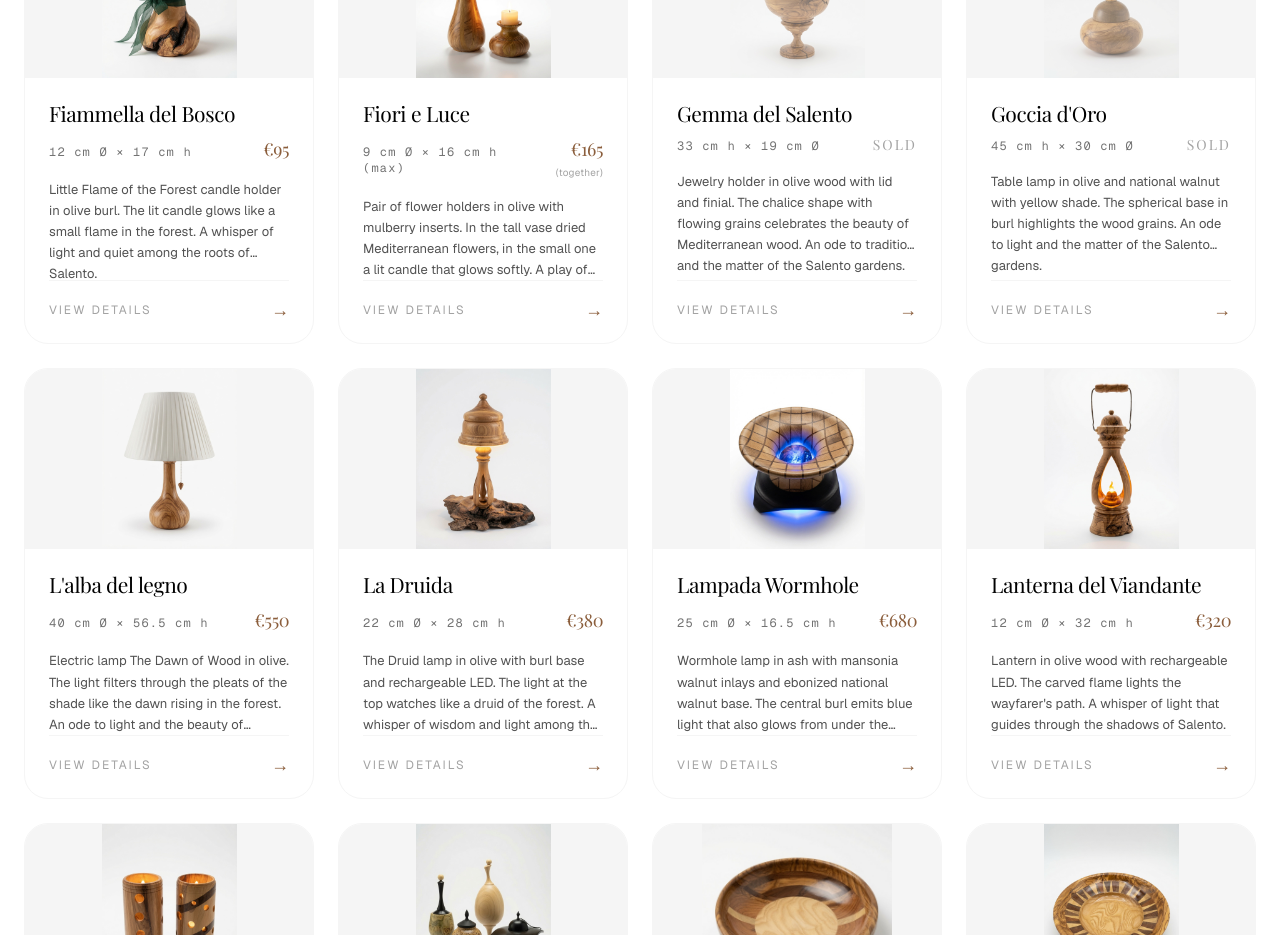
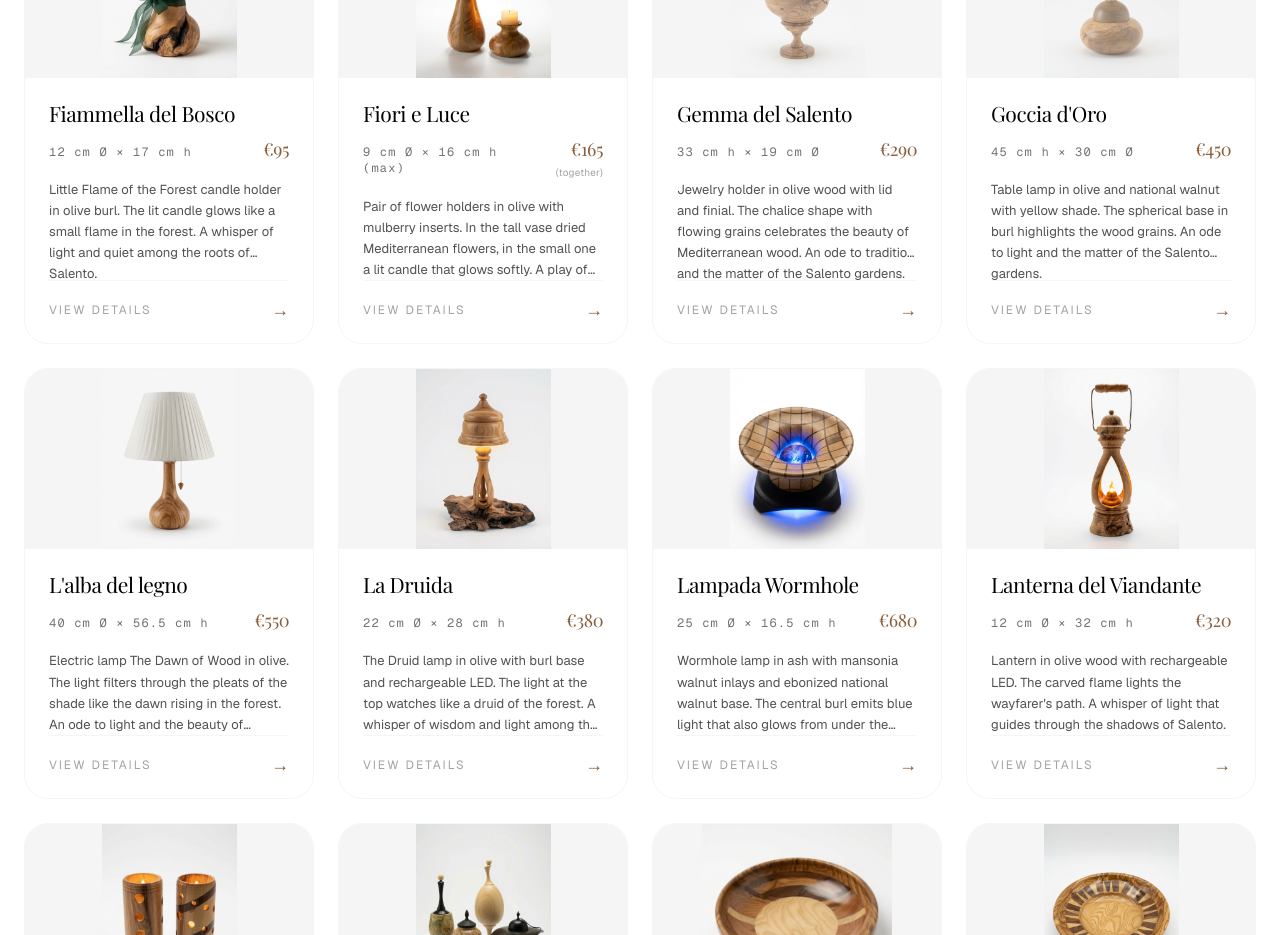
Before and after one commit to asyntes/santeseart-website, a Next.js app: page / in a window 1280 px wide. Shown: the part 4720-5655 px from the top of the page. Built offline with nearby package versions, Linux system fonts and the light colour scheme; no server answers.

Commit message:
Mostra il prezzo anche per le opere vendute nella card galleria
Il badge Venduto resta in alto a sinistra sull'immagine; in basso a
destra viene mostrato il prezzo come per le altre opere.

Co-authored-by: Antonio Santese <asyntes@users.noreply.github.com>

```diff
--- a/app/page.tsx
+++ b/app/page.tsx
@@ -33,23 +33,17 @@ function ExhibitPriceBlock({
   exhibit,
   locale,
   setNote,
-  soldLabel,
   variant,
 }: {
   exhibit: Exhibit;
   locale: Locale;
   setNote: string;
-  soldLabel: string;
   variant: "card" | "modal";
 }) {
   const priceClass =
     variant === "card"
       ? "font-serif text-lg tracking-tight text-[#8B5E3C]"
       : "font-serif text-3xl md:text-4xl tracking-tight text-[#8B5E3C] leading-none";
-  const soldClass =
-    variant === "card"
-      ? "font-serif text-sm tracking-[2px] uppercase text-gray-400"
-      : "font-serif text-2xl md:text-3xl tracking-[2px] uppercase text-gray-400 leading-none";
   const noteClass =
     variant === "card"
       ? "text-[10px] tracking-wide text-gray-400 mt-0.5"
@@ -57,14 +51,8 @@ function ExhibitPriceBlock({
 
   return (
     <div className={variant === "card" ? "text-right shrink-0" : "shrink-0"}>
-      {exhibit.sold ? (
-        <p className={soldClass}>{soldLabel}</p>
-      ) : (
-        <>
-          <p className={priceClass}>{formatExhibitPrice(exhibit.price, locale)}</p>
-          {exhibit.soldAsSet && <p className={noteClass}>{setNote}</p>}
-        </>
-      )}
+      <p className={priceClass}>{formatExhibitPrice(exhibit.price, locale)}</p>
+      {exhibit.soldAsSet && <p className={noteClass}>{setNote}</p>}
     </div>
   );
 }
@@ -396,7 +384,7 @@ export default function SanteseArtWebsite() {
                   <h3 className="font-serif text-[21px] leading-[1.1] tracking-[-0.4px] mb-2.5 pr-1">{getExhibitTitle(exhibit)}</h3>
                   <div className="flex items-baseline justify-between gap-3">
                     <p className="font-mono text-xs tracking-widest text-gray-500">{exhibit.dimensions}</p>
-                    <ExhibitPriceBlock exhibit={exhibit} locale={locale} setNote={t.gallery.priceSetNote} soldLabel={t.gallery.soldLabel} variant="card" />
+                    <ExhibitPriceBlock exhibit={exhibit} locale={locale} setNote={t.gallery.priceSetNote} variant="card" />
                   </div>
                 </div>
                 <p className="text-gray-600 text-[13px] leading-relaxed line-clamp-4 flex-1">{getExhibitDescription(exhibit, locale)}</p>
@@ -523,7 +511,7 @@ export default function SanteseArtWebsite() {
                 <h3 className="font-serif text-4xl md:text-[42px] tracking-[-1.8px] leading-none">{getExhibitTitle(selectedExhibit)}</h3>
                 <div>
                   <div className="uppercase tracking-[2.5px] text-[10px] text-gray-500 mb-1">{t.gallery.priceLabel}</div>
-                  <ExhibitPriceBlock exhibit={selectedExhibit} locale={locale} setNote={t.gallery.priceSetNote} soldLabel={t.gallery.soldLabel} variant="modal" />
+                  <ExhibitPriceBlock exhibit={selectedExhibit} locale={locale} setNote={t.gallery.priceSetNote} variant="modal" />
                 </div>
               </div>
               <button
```
